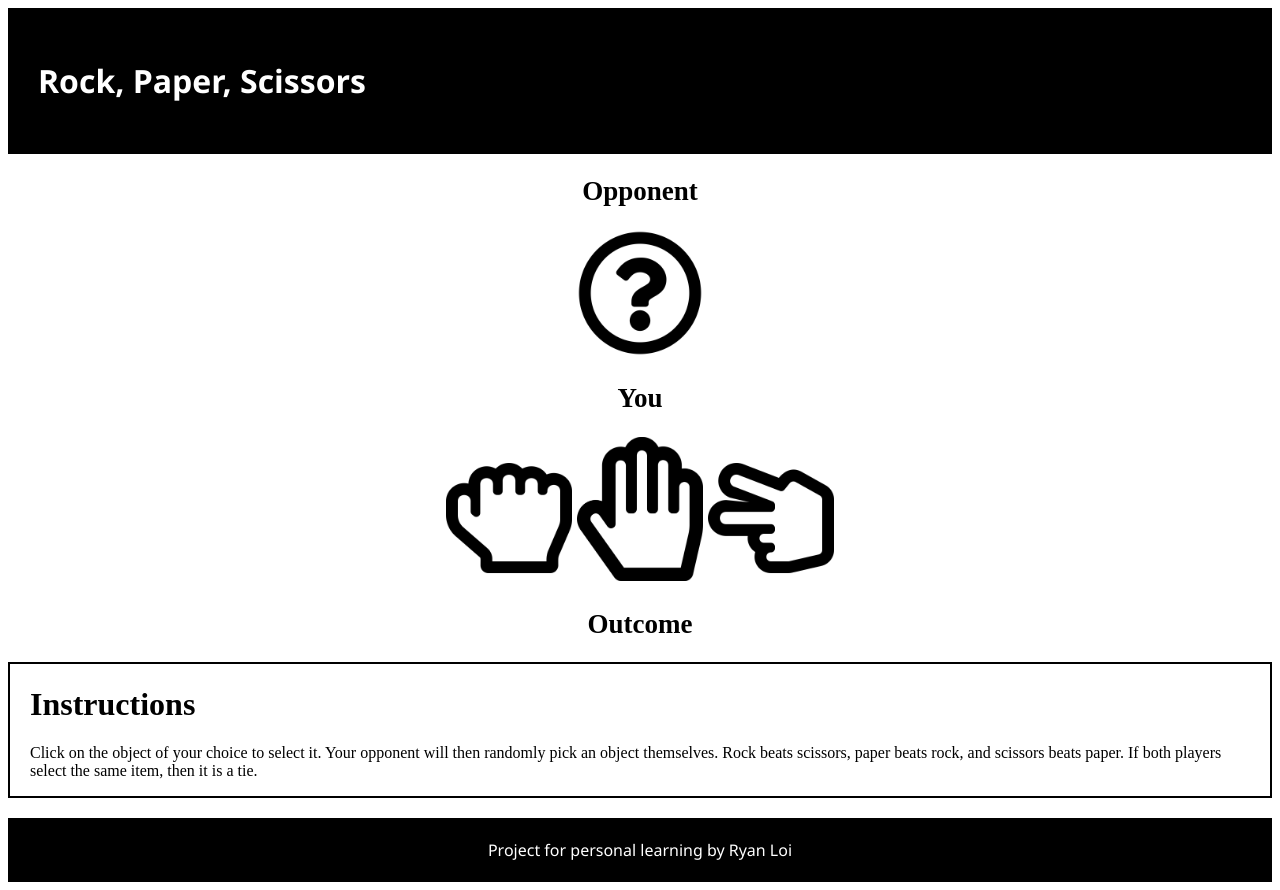
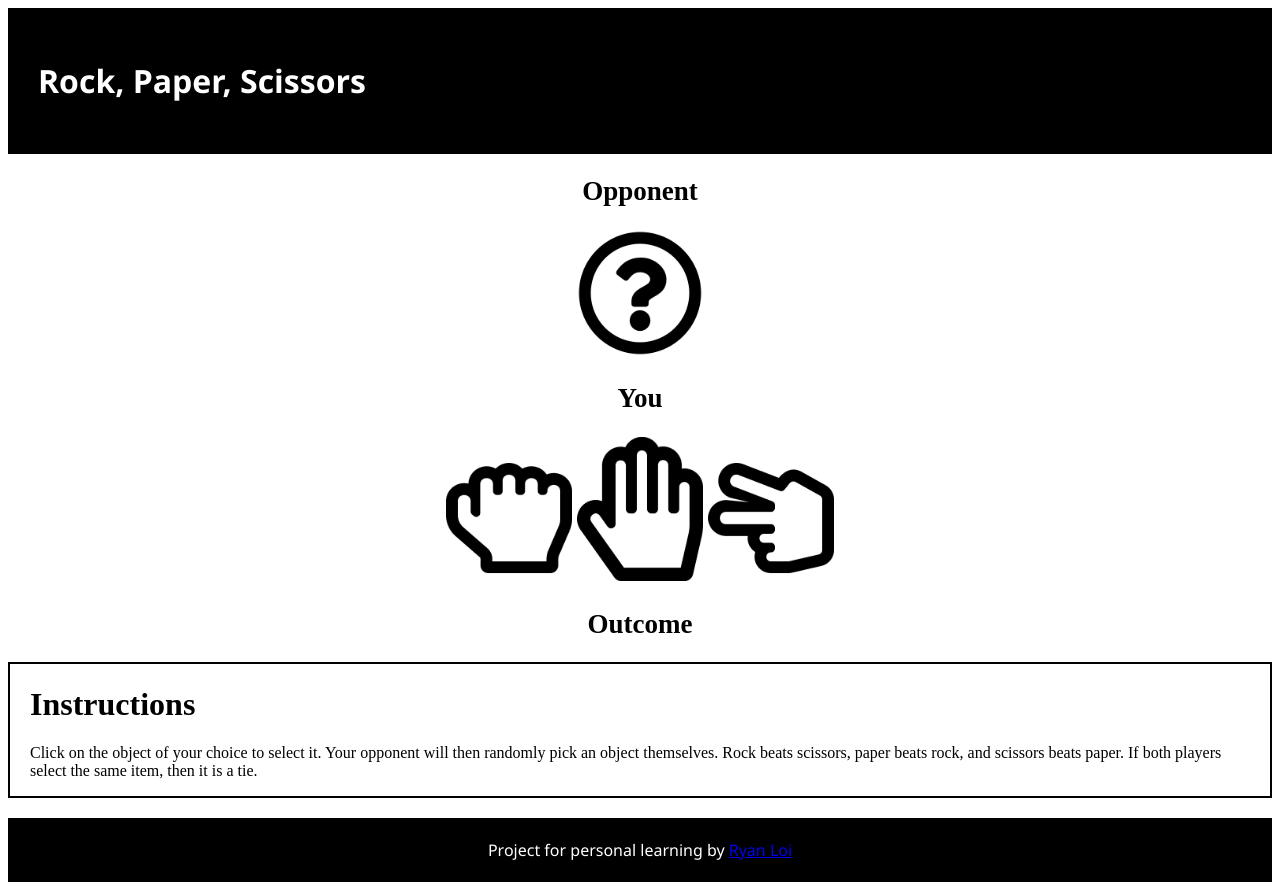
Before and after one commit to Ryans-Projects-for-Personal-Learning/rock-paper-scissors, a plain HTML site: page index.html in a window 1280 px wide. Drawn offline with Linux system fonts and the light colour scheme.

Commit message:
Update index.html

```diff
--- a/index.html
+++ b/index.html
@@ -30,7 +30,7 @@
       <p>Click on the object of your choice to select it. Your opponent will then randomly pick an object themselves. Rock beats scissors, paper beats rock, and scissors beats paper. If both players select the same item, then it is a tie.</p>
     </div>
     <div class = "footer">
-      <center><p>Project for personal learning by Ryan Loi</p></center>
+      <center><p>Project for personal learning by <a href = "https://ryanloi.me">Ryan Loi</a></p></center>
     </div>
 
     <script src="functions.js" async defer></script>
```
